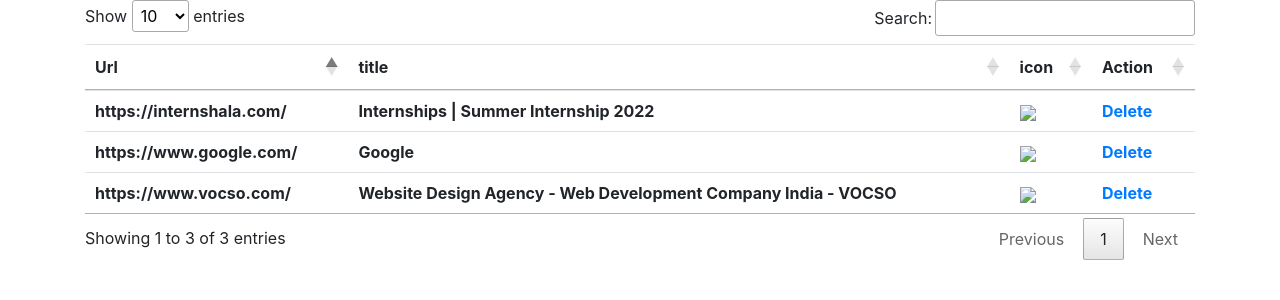
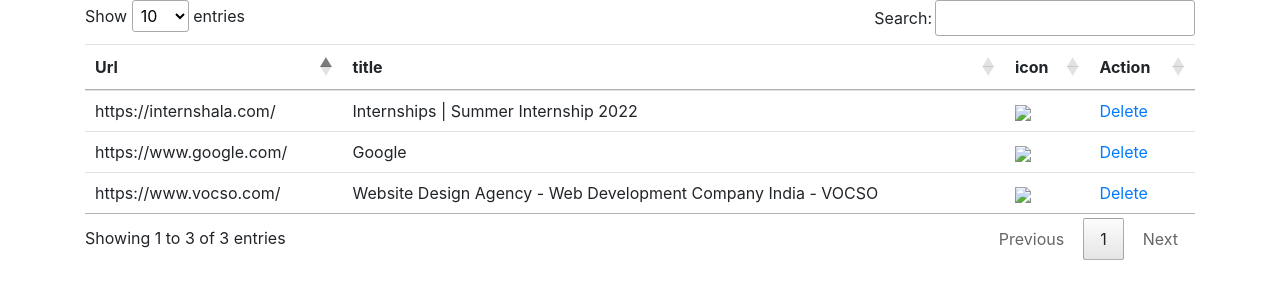
Before and after one commit to imvsrajput/vosco, a PHP site: page / in a window 1280 px wide. Shown: the part 56-356 px from the top of the page. Run offline with PHP 8.4, Linux system fonts and the light colour scheme; data comes from the database, SQL or seed files in the repository; lists and menus that the app fills with data are empty; some libraries are stand-ins or nearby versions.

Commit message:
Update index.php

```diff
--- a/index.php
+++ b/index.php
@@ -48,10 +48,10 @@
 			<?php if ($result->num_rows): ?>
 				<?php while ($row=$result->fetch_assoc()): ?>
 					<tr>
-						<th><?=$row['url']?></th>
-						<th><?=$row['title']?></th>
-						<th><img src="<?=$row['icon']?>"> </th>
-						<th><a href="del.php?id=<?=$row['id']?>">Delete</a></th>
+						<td><?=$row['url']?></td>
+						<td><?=$row['title']?></td>
+						<td><img src="<?=$row['icon']?>"> </td>
+						<td><a href="del.php?id=<?=$row['id']?>">Delete</a></td>
 					</tr>
 
 				<?php endwhile ?>
```
